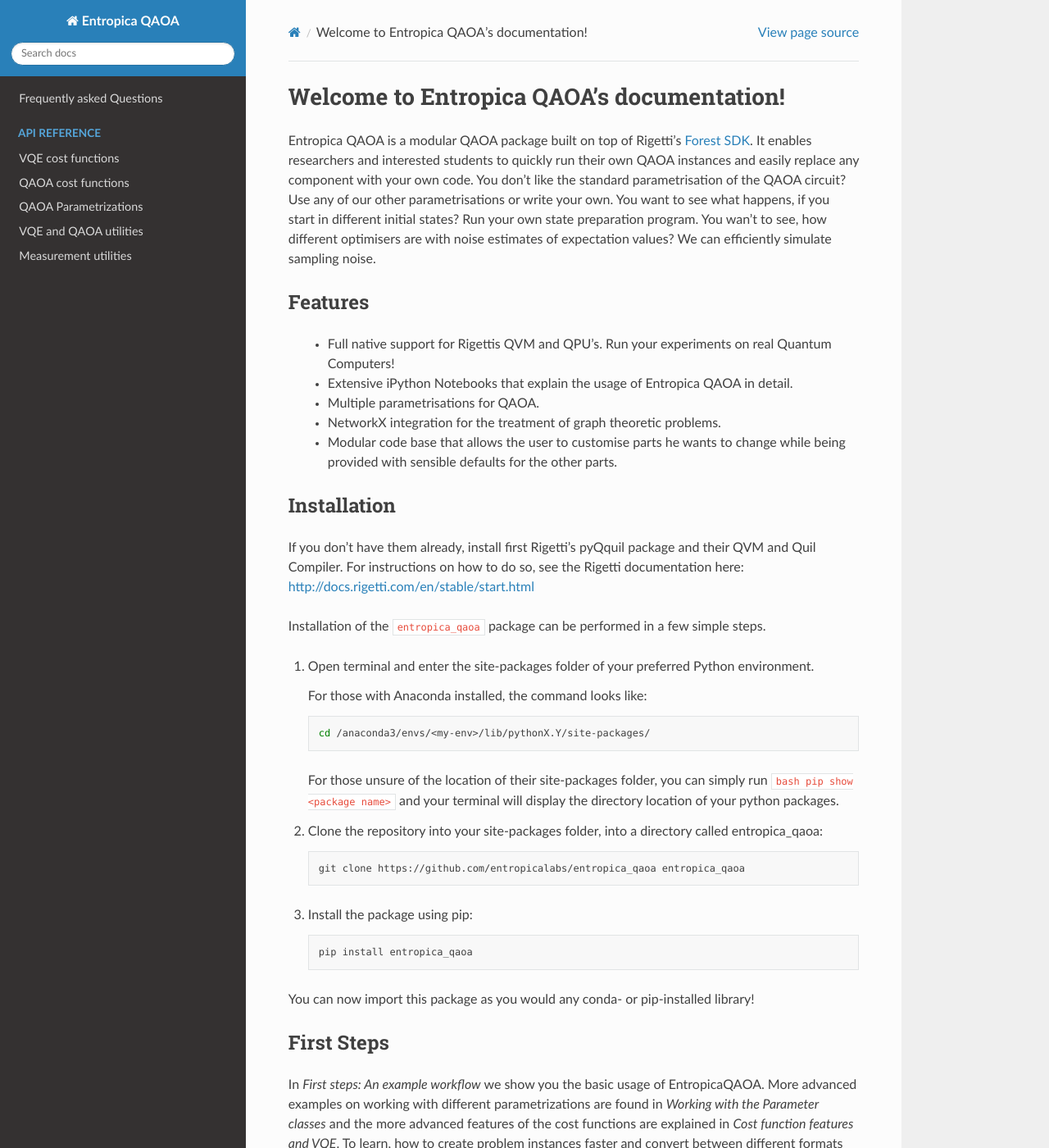
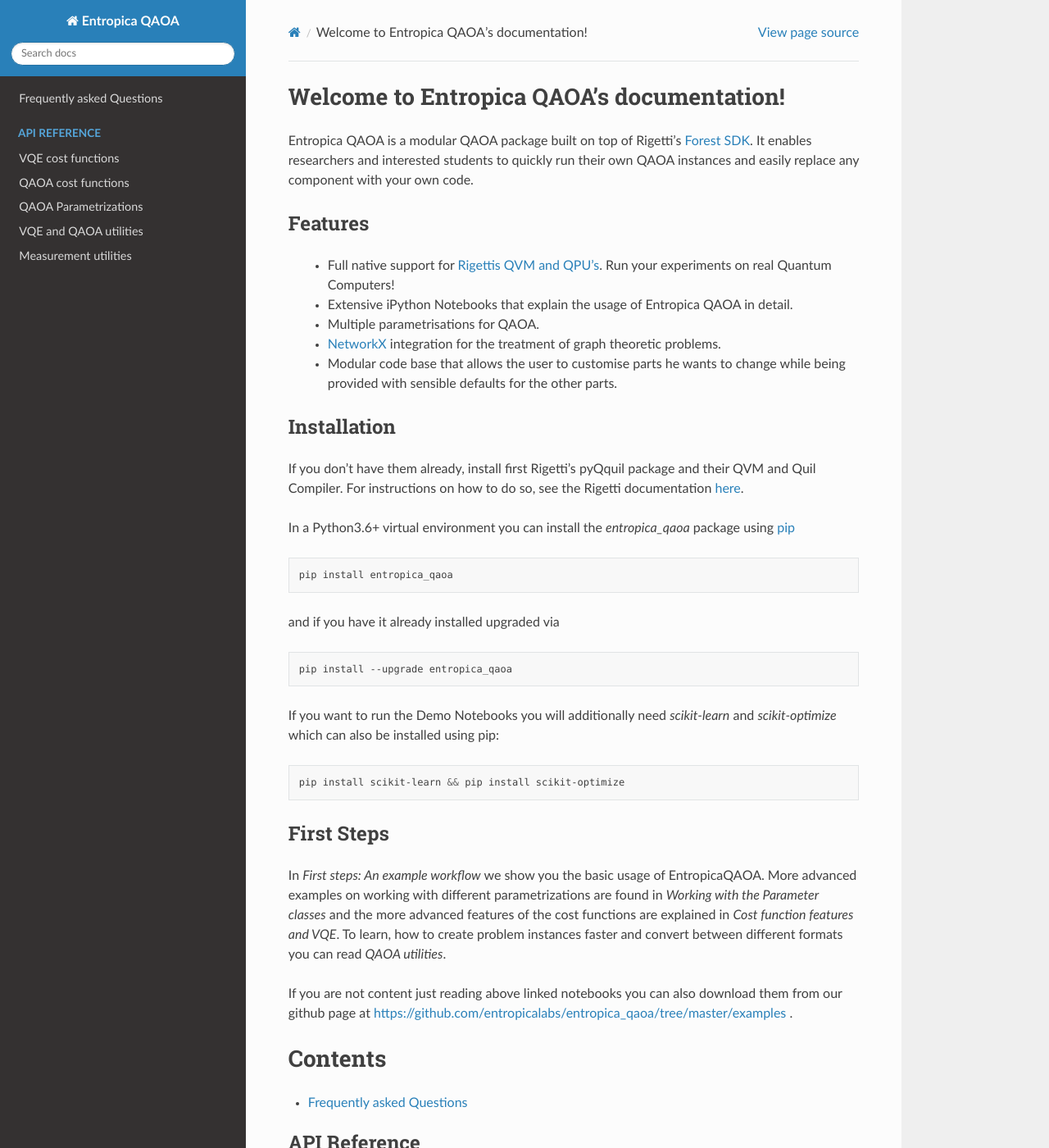
Before and after one commit to entropicalabs/entropica_qaoa, a Sphinx documentation site: the page built from docs/source/index.rst, in a window 1280 px wide and 1400 px high. Shown: the whole window at 82% size. Built offline with Sphinx 7.4.7 and the Read the Docs theme 2.0.0, drawn with Linux system fonts in a browser that asks for light colours; pages that are not in the unit, such as notebooks, are missing from menus.

Commit message:
updated installation instructions

```diff
--- a/docs/source/index.rst
+++ b/docs/source/index.rst
@@ -9,55 +9,42 @@
 Entropica QAOA is a modular QAOA package built on top of Rigetti's
 `Forest SDK <https://www.rigetti.com/forest>`_. It enables researchers and
 interested students to quickly run their own QAOA instances and easily replace
-any component with your own code. You don't like the standard parametrisation
-of the QAOA circuit? Use any of our other parametrisations or write your own.
-You want to see what happens, if you start in different initial states? Run
-your own state preparation program. You wan't to see, how different optimisers
-are with noise estimates of expectation values? We can efficiently simulate sampling noise.
+any component with your own code.
 
 Features
 --------
- - Full native support for Rigettis QVM and QPU's. Run your experiments on
-   real Quantum Computers!
+ - Full native support for `Rigettis QVM and QPU's <https://www.rigetti.com/qpu>`_. Run your experiments on real Quantum Computers!
  - Extensive iPython Notebooks that explain the usage of Entropica QAOA in
    detail.
  - Multiple parametrisations for QAOA.
- - NetworkX integration for the treatment of graph theoretic problems.
+ - `NetworkX <https://networkx.github.io/>`_ integration for the treatment of
+   graph theoretic problems.
  - Modular code base that allows the user to customise parts he wants to change
    while being provided with sensible defaults for the other parts.
+
 
 Installation
 ------------
 
-If you don't have them already, install first Rigetti's pyQquil package and their QVM and Quil Compiler. For instructions on how to do so, see the Rigetti documentation here: http://docs.rigetti.com/en/stable/start.html
+If you don't have them already, install first Rigetti's pyQquil package and their QVM and Quil Compiler. For instructions on how to do so, see the Rigetti documentation `here <http://docs.rigetti.com/en/stable/start.html>`_.
 
-Installation of the ``entropica_qaoa`` package can be performed in a few simple steps.
+In a Python3.6+ virtual environment you can install the `entropica_qaoa`  package using `pip <https://pip.pypa.io/en/stable/quickstart/>`_
 
-1. Open terminal and enter the site-packages folder of your preferred Python environment.
+.. code-block:: bash
 
-   For those with Anaconda installed, the command looks like:
+   pip install entropica_qaoa
 
-   .. code-block:: bash
+and if you have it already installed upgraded via
 
-      cd /anaconda3/envs/<my-env>/lib/pythonX.Y/site-packages/
+.. code-block:: bash
 
-   For those unsure of the location of their site-packages folder, you can simply run ``bash pip show <package name>`` and your terminal will display the directory location of your python packages.
+   pip install --upgrade entropica_qaoa
 
+If you want to run the Demo Notebooks you will additionally need `scikit-learn` and `scikit-optimize` which can also be installed using pip:
 
-2. Clone the repository into your site-packages folder, into a directory called entropica_qaoa:
+.. code-block:: bash
 
-   .. code-block:: bash
-
-      git clone https://github.com/entropicalabs/entropica_qaoa entropica_qaoa
-
-3. Install the package using pip:
-
-   .. code-block:: bash
-
-      pip install entropica_qaoa
-
-
-You can now import this package as you would any conda- or pip-installed library!
+   pip install scikit-learn && pip install scikit-optimize
 
 
 First Steps
```
